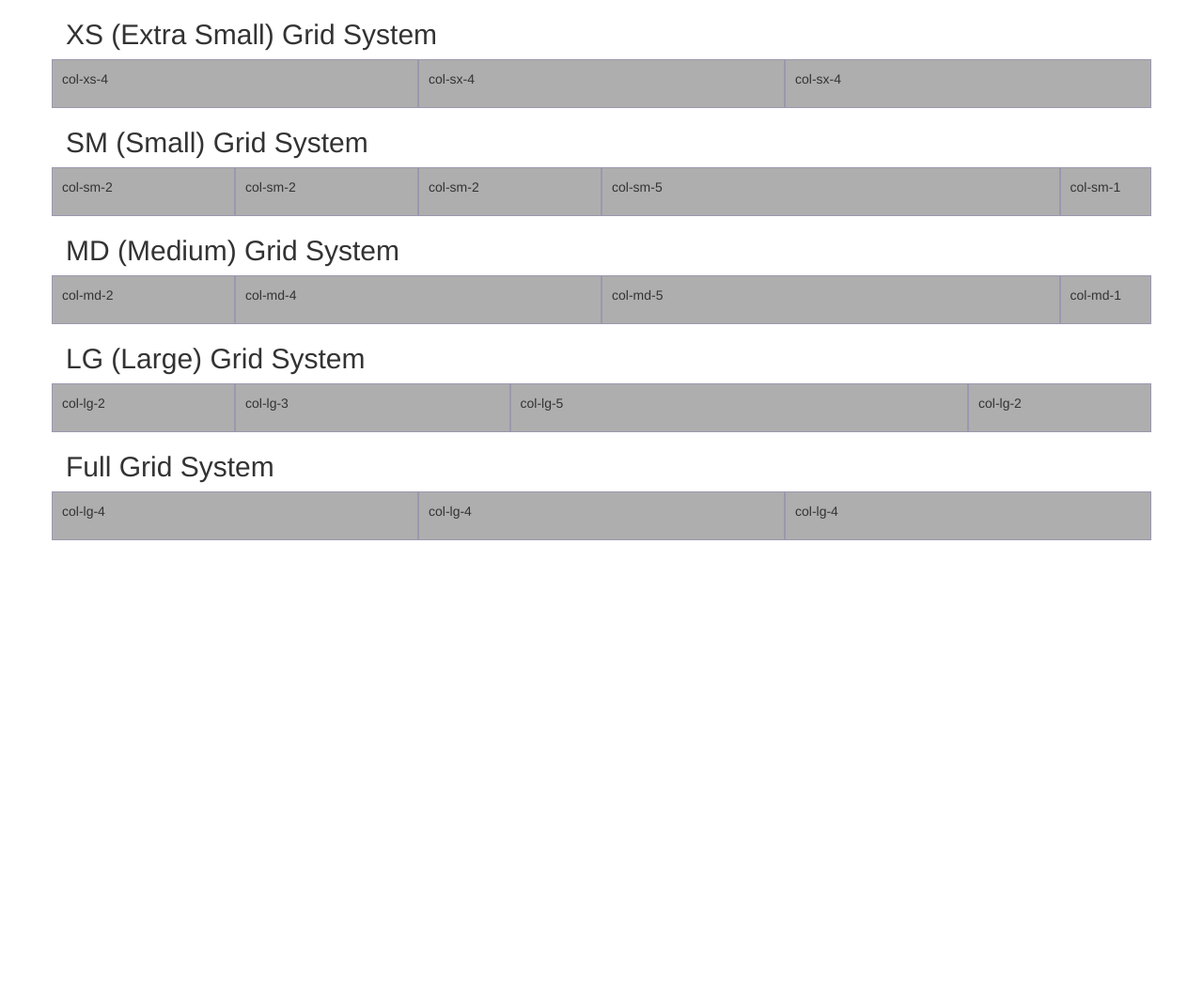
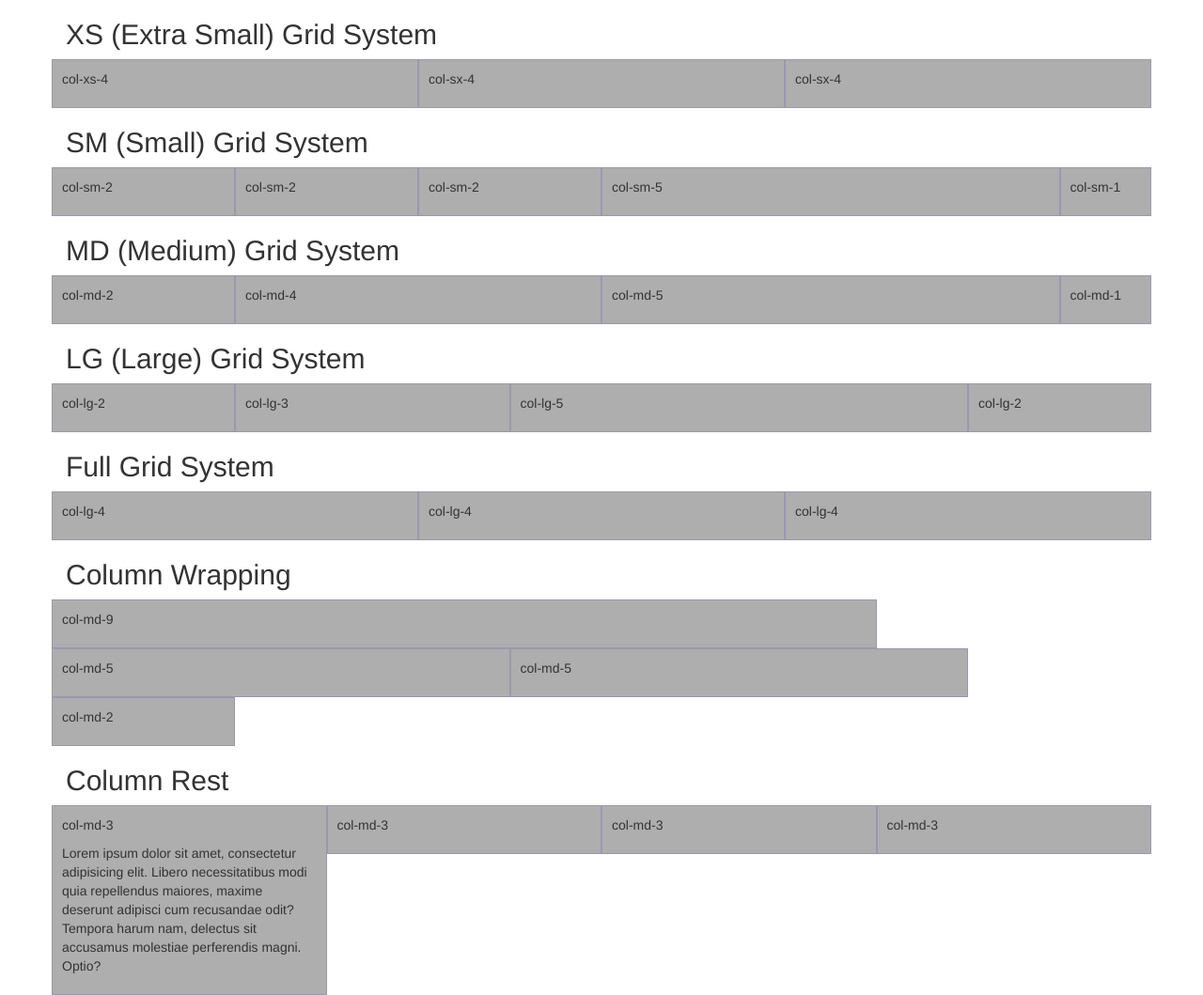
Before and after one commit to angeljiminian/gridsystem, a plain HTML site: page index.html in a window 1280 px wide. Shown: the whole page at 94% size. Before the commit the page ends 800 px from the top, so only its background shows below. Drawn offline with Linux system fonts and the light colour scheme.

Commit message:
added Column Reset

```diff
--- a/index.html
+++ b/index.html
@@ -90,6 +90,47 @@
 				<p class="visible-sm">col-sm-2</p>
 				<p class="visible-xs">col-xs-6</p>
 			</div>
+		</div>	<!-- End of Full Grid -->
+
+			<h2>Column Wrapping</h2>
+			<div class="row show-grid">
+				<div class="col-md-9">
+					<p>col-md-9</p>
+				</div>
+				<div class="col-md-5">
+					<p>col-md-5</p>
+				</div>
+				<div class="col-md-5">
+					<p>col-md-5</p>
+				</div>
+			</div>
+			<div class="row show-grid">
+				<div class="col-md-2">
+					<p>col-md-2</p>
+				</div>
+			</div> <!-- end of column wrapper -->
+
+			<h2>Column Rest</h2>
+			<div class="row show-grid">
+				<div class="col-sm-6 col-md-3">
+					<p class="visible-sm">col-sm-6</p>
+					<p class="vislible-md">col-md-3</p>
+					<p>Lorem ipsum dolor sit amet, consectetur adipisicing elit. Libero necessitatibus modi quia repellendus maiores, maxime deserunt adipisci cum recusandae odit? Tempora harum nam, delectus sit accusamus molestiae perferendis magni. Optio?</p>
+				</div>
+				<div class="col-sm-6 col-md-3">
+					<p class="visible-sm">col-sm-6</p>
+					<p class="vislible-md">col-md-3</p>
+				</div>
+				<span class="clearfix visible-sm-block"></span> <!-- forces clearfix -->
+				<div class="col-sm-6 col-md-3">
+					<p class="visible-sm">col-sm-6</p>
+					<p class="vislible-md">col-md-3</p>
+				</div>
+				<div class="col-sm-6 col-md-3">
+					<p class="visible-sm">col-sm-6</p>
+					<p class="vislible-md">col-md-3</p>
+				</div>
+			</div>
 		</div>    <!-- start of fullgrid system -->
 	</div>      <!-- end of container -->
 </body>
```
